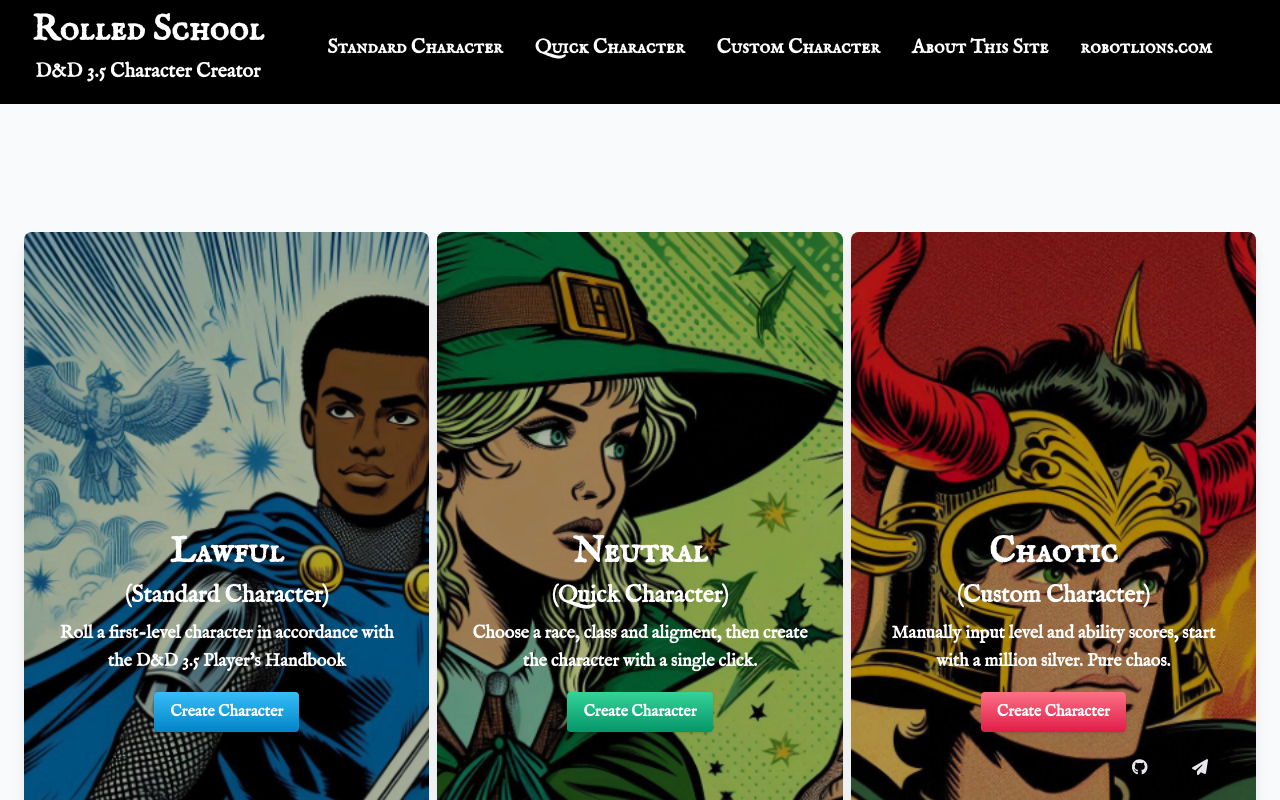
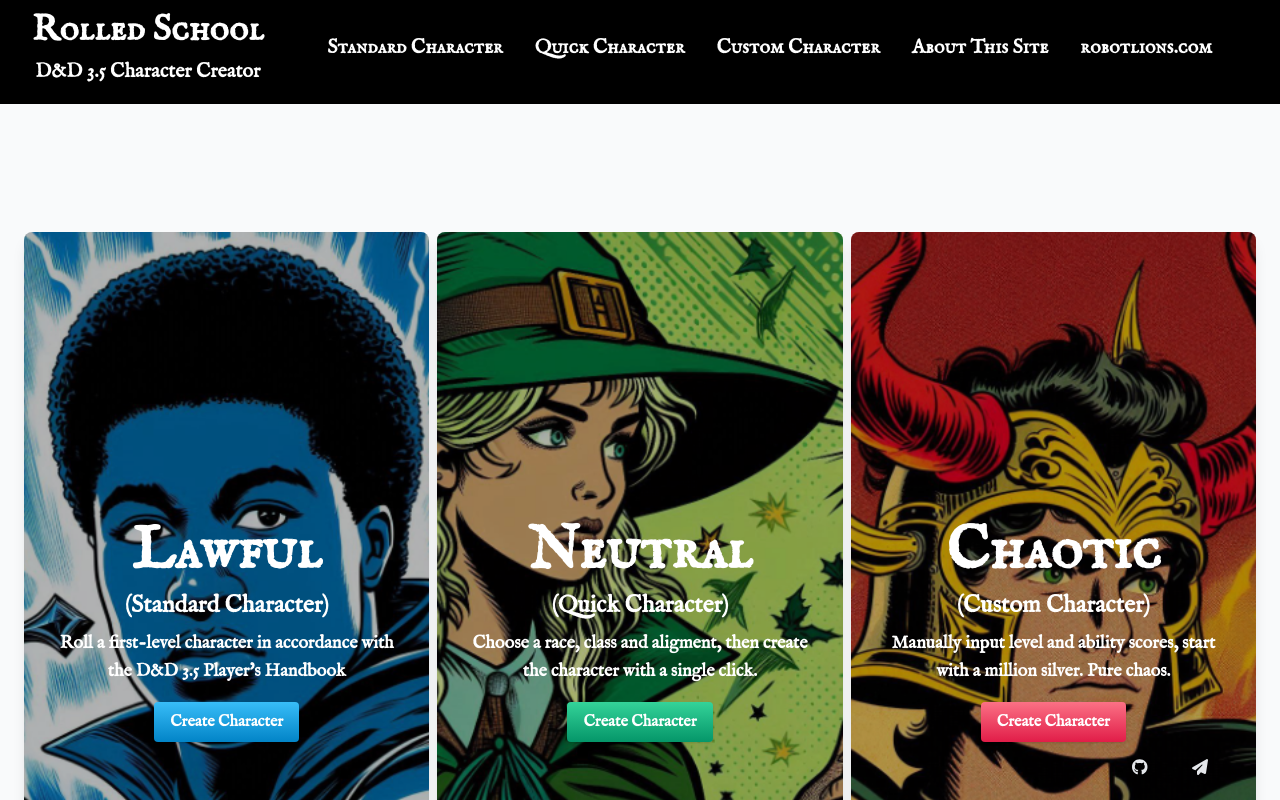
Before and after one commit to robotlions/dnd35-next, a Next.js app: page / in a window 1280 px wide. Shown: the top 800 px of the page. Built offline with nearby package versions, Linux system fonts and the light colour scheme.

Commit message:
updates lawful portait

```diff
--- a/src/app/page.js
+++ b/src/app/page.js
@@ -1,7 +1,7 @@
 import Link from "next/link";
 
 
-import lawfulTile2 from "../../public/images/lawfulPortraitComic.png";
+import lawfulTile2 from "../../public/images/lawfulPortraitComic2.png";
 import neutralTile2 from "../../public/images/neutralPortraitComic.png";
 import chaoticTile2 from "../../public/images/chaoticPortraitComic.png";
 
@@ -26,7 +26,7 @@ export default function Home() {
         ></div>
         <div className="absolute inset-0 bg-black bg-opacity-30"></div>
         <div className="relative z-10 flex flex-col items-center justify-center h-full px-6 text-center text-white">
-          <h2 className="text-4xl font-bold mb-2 font-[family-name:var(--font-imFellSC)]">
+          <h2 className="text-6xl font-bold mb-2 font-[family-name:var(--font-imFellSC)]">
             {title}
           </h2>
           <h4 className="text-2xl font-bold mb-2 font-[family-name:var(--font-imFell)]">
```
Also changed, not shown: public/images/lawfulPortraitComic2.png (added).
